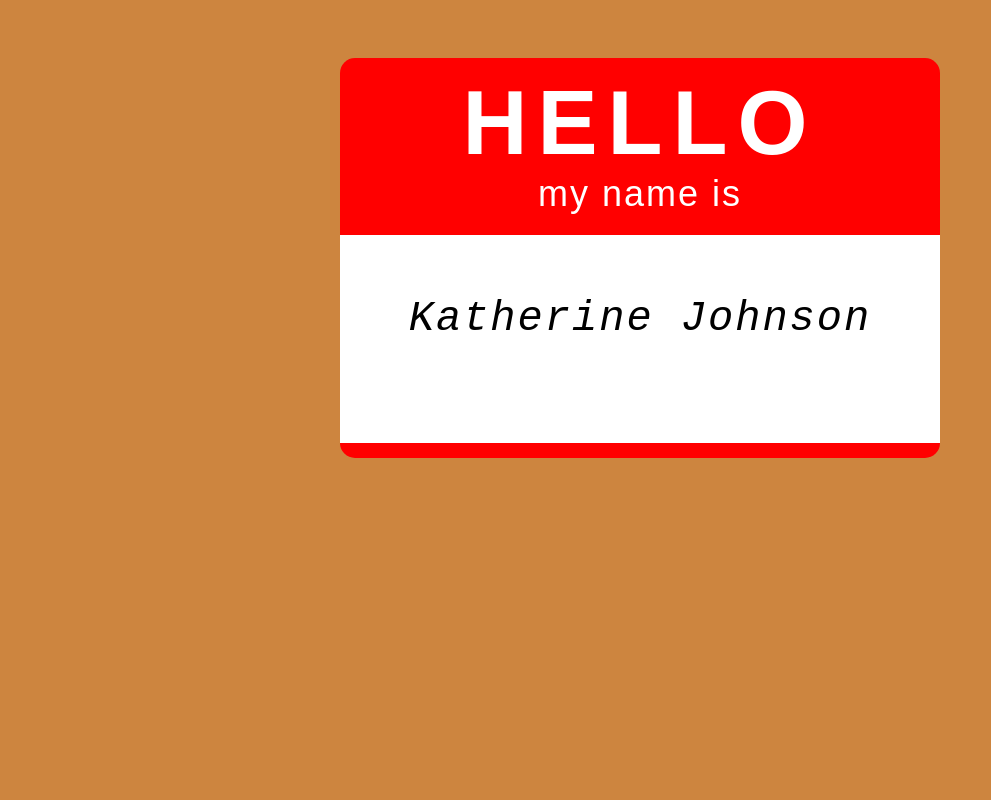
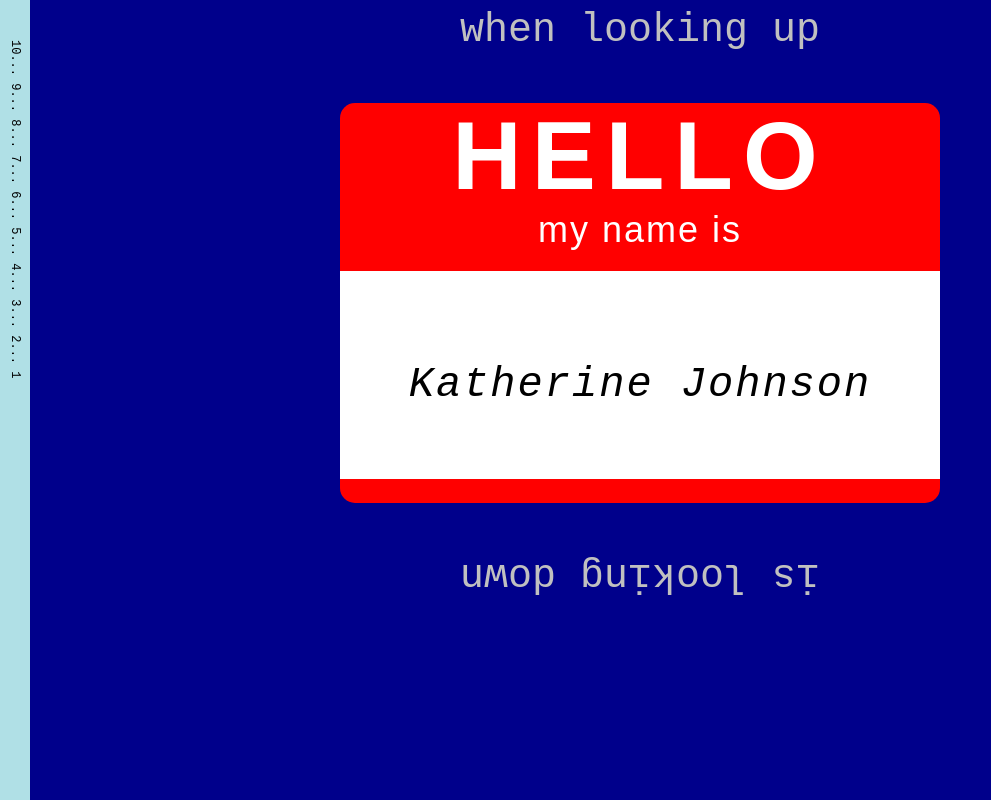
Before and after one commit to dj-drakos/101-lab-02a-name-tag, a plain HTML site: page index.html in a window 1280 px wide. Shown: the whole page, without its empty margins (0-991 px from the left). Drawn offline with Linux system fonts and the light colour scheme.

Commit message:
Launching Name Tag

```diff
--- a/index.html
+++ b/index.html
@@ -8,12 +8,16 @@
     <link rel="stylesheet" href="style.css">
 </head>
 <body>
-    <header></header>
-     <p class="name-tag">
-         <strong>hello</strong> my name is <em>Katherine Johnson</em>
+    <header>when looking up</header>
+    <section class="side-bar"><p class="side-bar">10...  9...  8... 7... 6... 5... 4... 3... 2... 1</p>
+    </section>
+     <main class="name-tag">
+         <strong class="name-tag">hello</strong>
+         <span class="name-tag">my name is</span>
+         <em class="name-tag">Katherine Johnson</em>
 
-     </p>
-    <footer></footer>
+     </main>
+    <footer>is looking down</footer>
 
-
+</body>
     </html>
--- a/style.css
+++ b/style.css
@@ -1,12 +1,45 @@
 body {
-    background: peru;
+    background:darkblue;
+    color: silver;
+    font-family: monospace;
+    font-size: 30pt;
     text-align: center;
 
 }
 
-.name-tag {
-    align-content: center;
+section.side-bar {
+    display: flex;
+    background-color: powderblue;
+    height: 100%;
+    position: fixed;
+    top: 0px;
+    left: 0px;
+    width: 30px;
+    z-index: 1;
+
+}
+p.side-bar {
+    display: flex;
+    justify-content: center;
+    flex-direction: column;
+    color: black;
+    display: inline;
+    font-size: 12px;
+    margin: auto;
+    height: 90%;
+    text-align: justify;
+    writing-mode: vertical-lr;
+}
+
+footer {
+
+    transform: rotate(-180deg);
+}
+
+main.name-tag {
     display: inline-block;
+    align-items: center;
+    justify-content: center;
     background: red;
     border-radius: 15px;
     border-width: 0px;
@@ -15,26 +48,31 @@ body {
     font-size: 36px;
     height: 400px;
     letter-spacing: 2px;
-    margin: 50px;
+    margin: 50px auto;
+    text-align: center;
     width: 600px;
 
 }
 
-strong {
+strong.name-tag {
     display: block;
     letter-spacing: 10px;
-    font-size: 250%;
+    font-size: 96px;
     font-weight: bolder;
     line-height: 1.1;
     text-transform: uppercase;
 }
 
-em {
+span.name-tag {
+    display: block;
+}
+
+em.name-tag {
     display: block;
     background: white;
     color: black;
     font-size: 42px;
     font-family: monospace, cursive;
     margin-top: 20px;
-    padding: 60px 0px 100px 0px;
+    padding: 90px 0px 70px 0px;
 }
```
